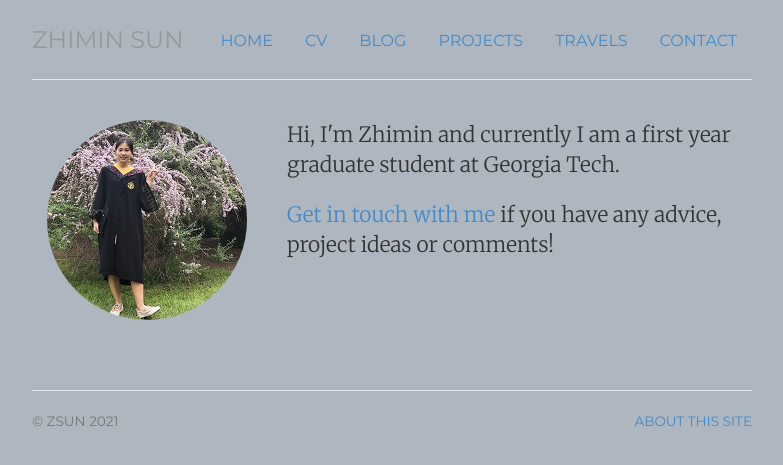
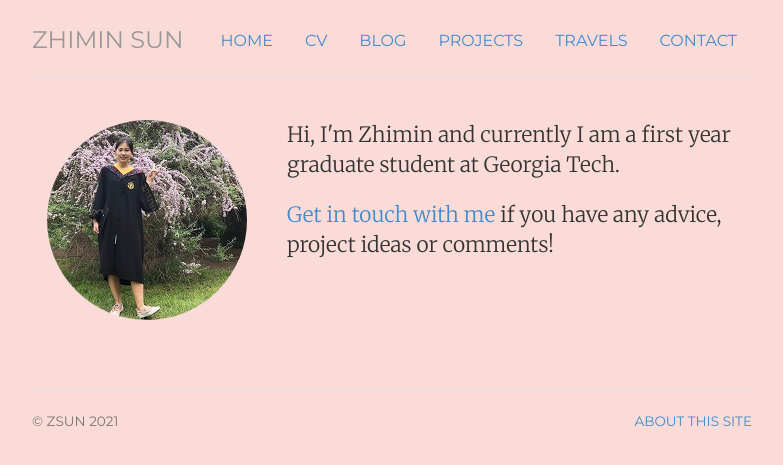
Before and after one commit to Zoe353/Zoe353.github.io, a Jekyll site: the page built from index.html, in a window 1280 px wide. Shown: the top 465 px of the page, without its empty margins (248-1031 px from the left). Built offline with Jekyll 4.4.1, drawn with Linux system fonts in a browser that asks for light colours.

```diff
--- a/_includes/head.html
+++ b/_includes/head.html
@@ -12,7 +12,7 @@
 	<link href="/css/jumbotron-narrow.css" rel="stylesheet">
 	<link href="/css/style.css" rel="stylesheet">
 	<style>
-      body { background-color: #AEB6BF; }
+      body { background-color: #FADBD8; }
     </style>
 	<!-- 	set up MathJax on Jekyll and GitHub -->
 	<script type="text/x-mathjax-config">
```
